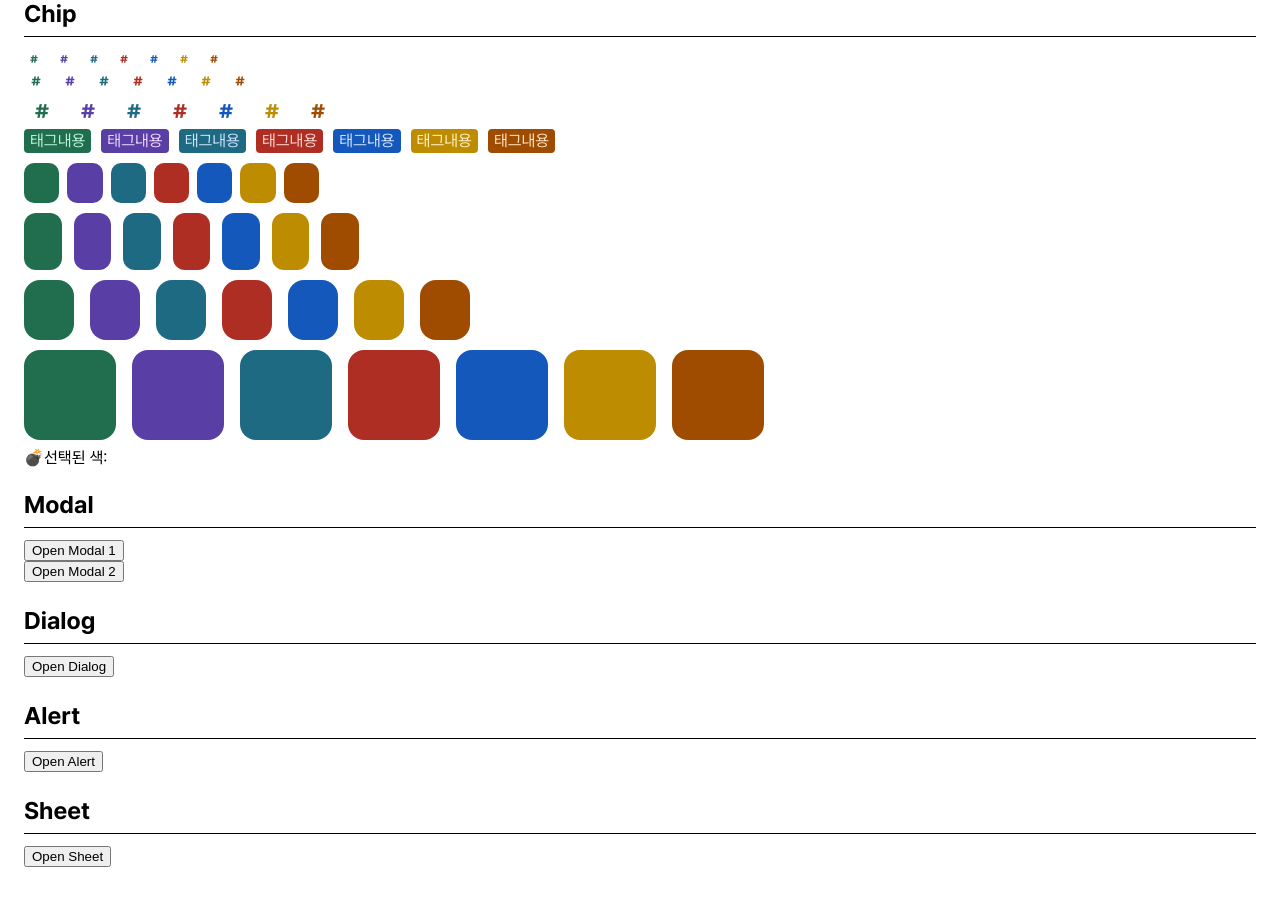
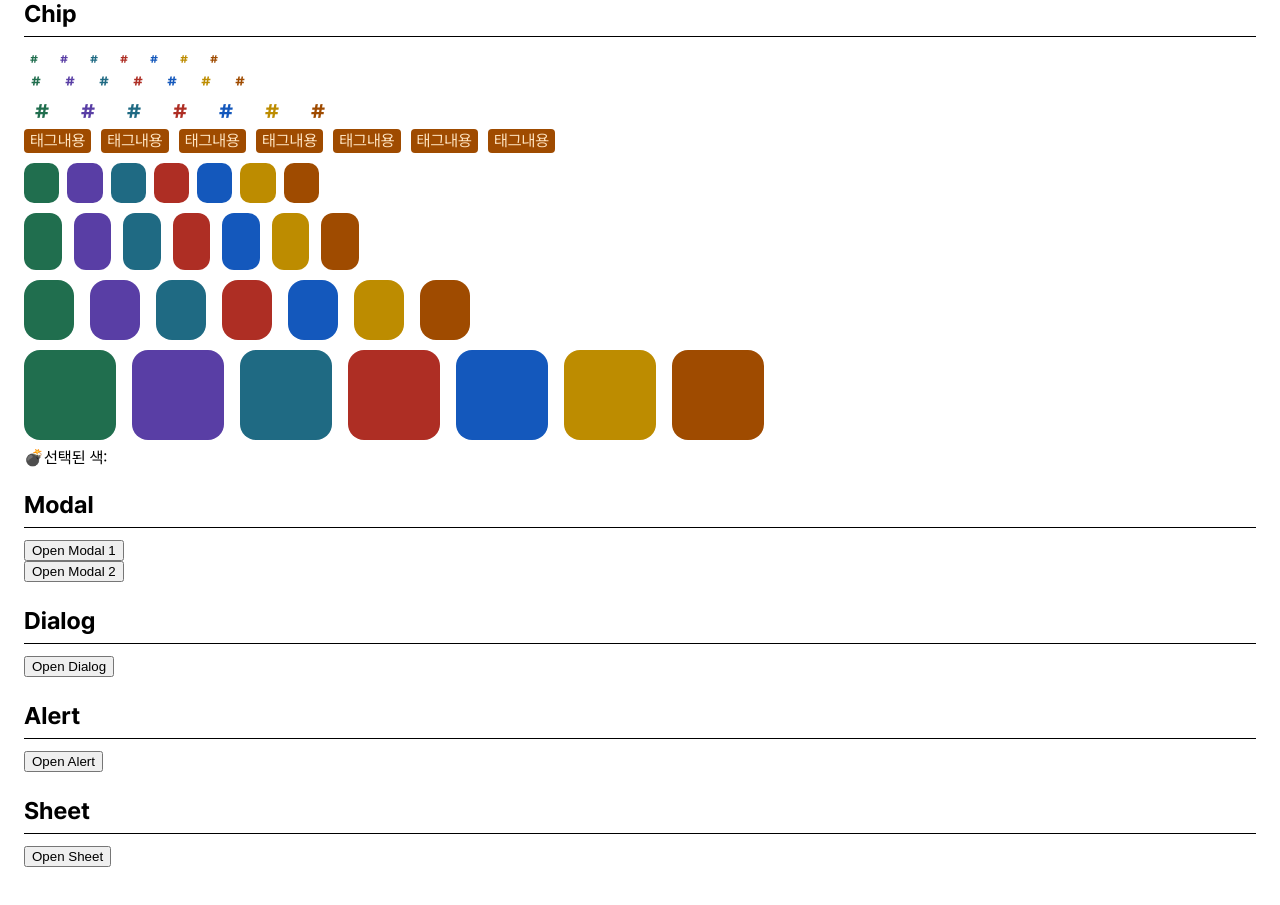
Before and after one commit to Codeit-FE18-Part3-Team4/Taskify, a Next.js app: page /test-components in a window 1280 px wide. Shown: the part 2320-3225 px from the top of the page. Built offline with nearby package versions, Linux system fonts and the light colour scheme.

Commit message:
✨ feat [#82] badge codeIndex값 props에서 제거

```diff
--- a/src/components/chips/badge/badge.tsx
+++ b/src/components/chips/badge/badge.tsx
@@ -4,26 +4,21 @@ import typographyStyles from "@/components/typography/typography.module.css";
 import { useMemo } from "react";
 
 interface BadgeProps {
-  colorIndex?: number;
   title: string;
 }
 
-export default function Badge({ colorIndex, title }: BadgeProps) {
+export default function Badge({ title }: BadgeProps) {
   const badgeClasses = `${styles.badge} ${typographyStyles["sm-semibold"]}`;
 
   const trimmedTitle = title.trim();
   if (!trimmedTitle) return null;
 
   const calculateColorIndex = useMemo(() => {
-    if (colorIndex !== undefined) {
-      return colorIndex % BADGE_COLORS.length;
-    }
-
     const hash = title.split("").reduce((acc, char, index) => {
       return acc + char.charCodeAt(0) * (index + 1);
     }, 0);
     return hash % BADGE_COLORS.length;
-  }, [colorIndex, title]);
+  }, [title]);
 
   return (
     <span className={badgeClasses} style={BADGE_COLORS[calculateColorIndex]}>
--- a/src/pages/test-components/index.tsx
+++ b/src/pages/test-components/index.tsx
@@ -433,8 +433,8 @@ function BadgeSample() {
           gap: `10px`,
         }}
       >
-        {Object.values(ProfileRandomColor).map((profile, colorIndex) => (
-          <Badge key={colorIndex} title={"태그내용"} colorIndex={colorIndex} />
+        {Object.values(ProfileRandomColor).map((profile, index) => (
+          <Badge key={index} title={"태그내용"} />
         ))}
       </div>
     </>
```
